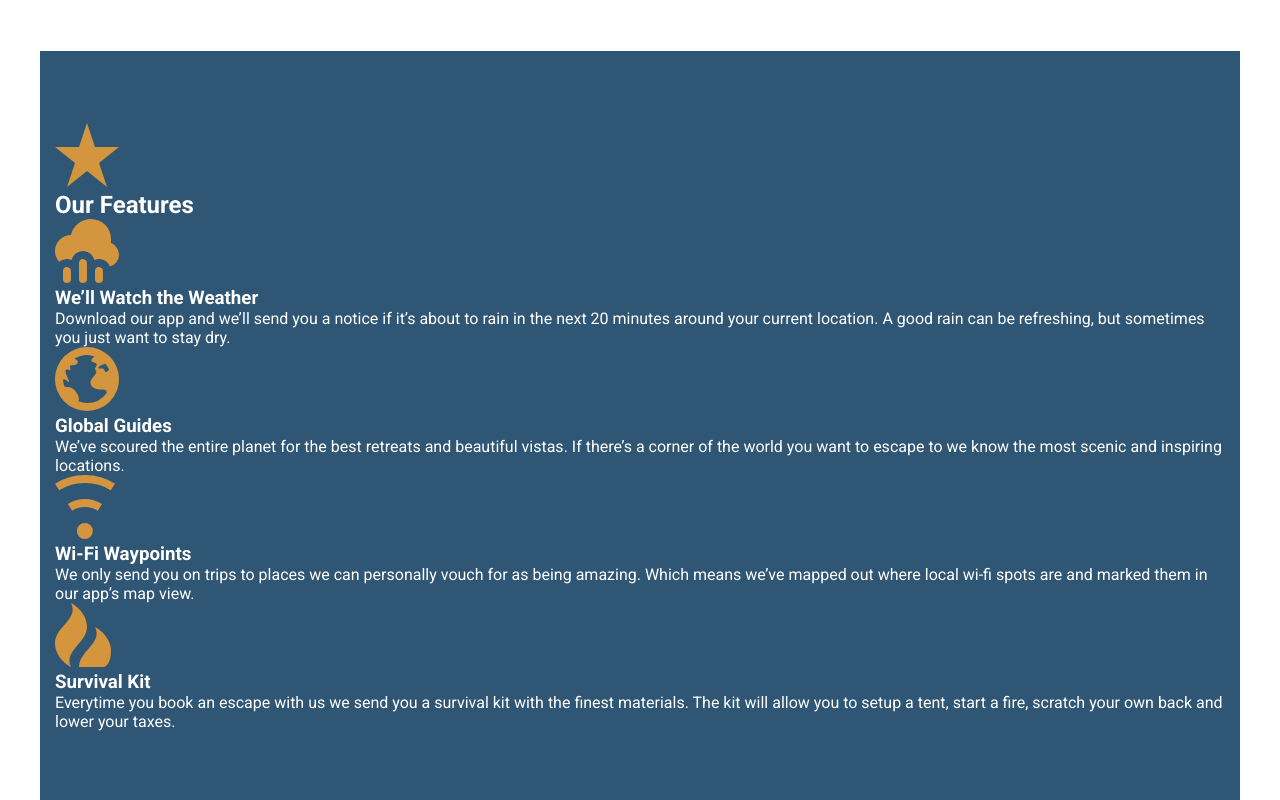
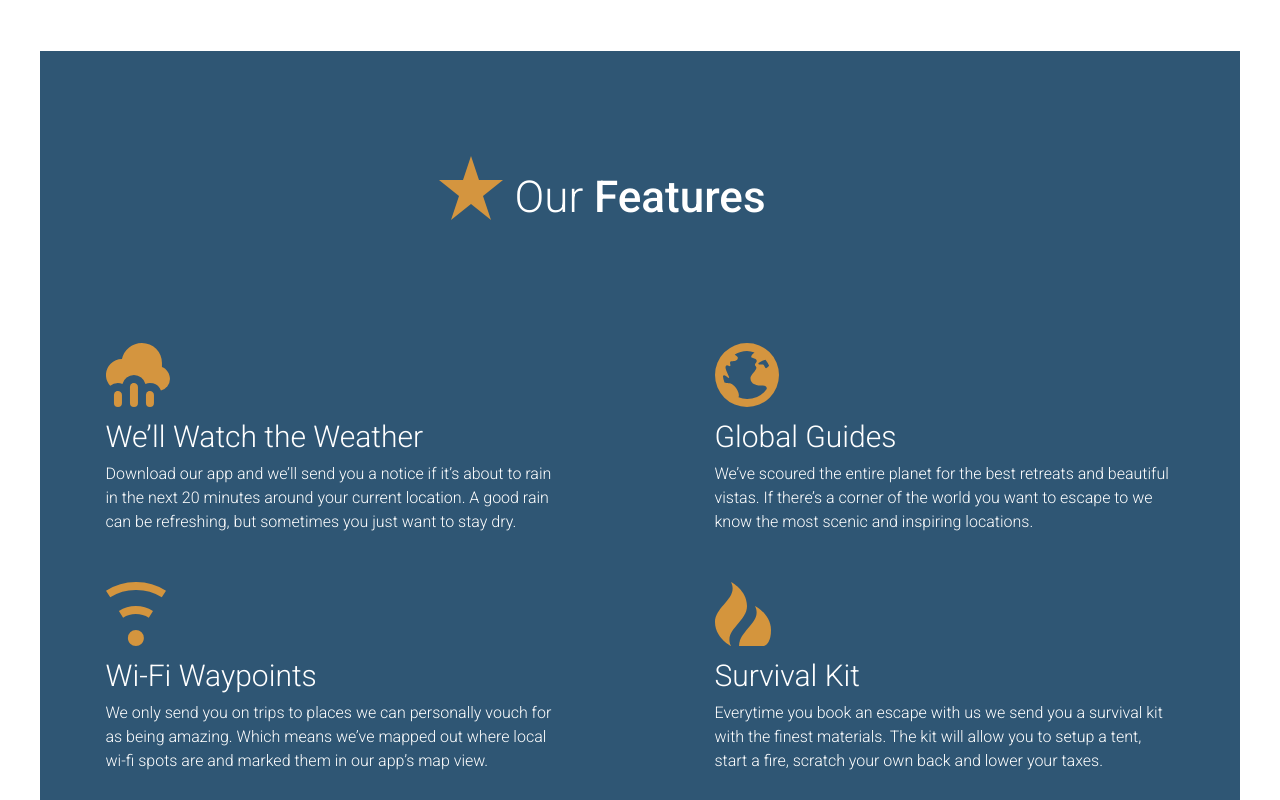
Before and after one commit to fronomenal/vanilla_frontend, a website: page app/index.html in a window 1280 px wide. Shown: the part 1900-2700 px from the top of the page. Drawn offline with Linux system fonts and the light colour scheme.

Commit message:
Completed structuring features section

```diff
--- a/app/index.html
+++ b/app/index.html
@@ -68,20 +68,31 @@
 
   <div id="features">
     <section class="spacer wrapper">
+      <div class="main">
+        <h2>
           <img src="assets/imgs/icons/star.svg">
-      <h2>Our Features</h2>
+          Our <strong>Features</strong></h2>
+      </div>
+      <div class="sub">
         <img src="assets/imgs/icons/rain.svg">
         <h3>We&rsquo;ll Watch the Weather</h3>
         <p>Download our app and we&rsquo;ll send you a notice if it&rsquo;s about to rain in the next 20 minutes around your current location. A good rain can be refreshing, but sometimes you just want to stay dry.</p>
+      </div>
+      <div class="sub">
         <img src="assets/imgs/icons/globe.svg">
         <h3>Global Guides</h3>
         <p>We&rsquo;ve scoured the entire planet for the best retreats and beautiful vistas. If there&rsquo;s a corner of the world you want to escape to we know the most scenic and inspiring locations.</p>
+      </div>
+      <div class="sub">
         <img src="assets/imgs/icons/wifi.svg">
         <h3>Wi-Fi Waypoints</h3>
         <p>We only send you on trips to places we can personally vouch for as being amazing. Which means we&rsquo;ve mapped out where local wi-fi spots are and marked them in our app&rsquo;s map view.</p>
+      </div>
+      <div class="sub">
         <img src="assets/imgs/icons/fire.svg">
         <h3>Survival Kit</h3>
         <p>Everytime you book an escape with us we send you a survival kit with the finest materials. The kit will allow you to setup a tent, start a fire, scratch your own back and lower your taxes.</p>
+      </div>
     </section>
   </div>
 
--- a/src/scss/_main.scss
+++ b/src/scss/_main.scss
@@ -150,7 +150,70 @@
 #features {
 
     .spacer {
+        display: block;
+        grid-template-columns: 1fr 1fr;
+        gap: 3rem;
+
         background-color: $primary-color;
         color: hsl(0, 0%, 100%);
+
+        .sub{
+            max-width: 460px;
+            margin: 3rem auto 0 auto;
+
+            h3 {
+                margin: 0.5rem 0;
+                font-size: 1.875rem;
+                font-weight: 300;
+            }
+
+            p {
+                line-height: 1.5;
+                font-weight: 300;
+            }
+        }
+
+        .main{
+            grid-column: span 2;
+            margin: 0 auto;
+            margin-top: 3rem;
+            margin-bottom: 6rem;
+            text-align: center;
+
+            h2 {
+                position: relative;
+                font-size: 2.75rem;
+                font-weight: 300;
+            }
+
+            img {
+                position: absolute;
+                top: -15px;
+                left: 30px;
+            }
+
+            strong{
+                font-weight: 500;
+            }
+        }
+
+        @include scScmall{
+
+            display: grid;
+
+            .main{
+                margin-bottom: 4.5rem;
+
+                img {
+                    top: -15px;
+                    left: -75px;
+                }
+            }
+
+            .sub{
+                margin-top: 0;
+            }
+
+        }
     }
 }
```
Also changed, not shown: app/www/css/style.css. Lines whose indentation alone changed are shown as unchanged.
